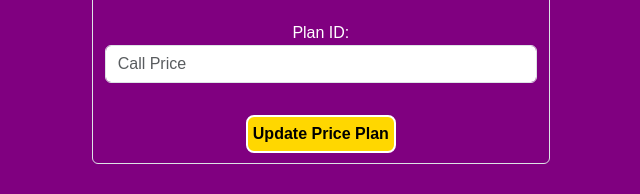
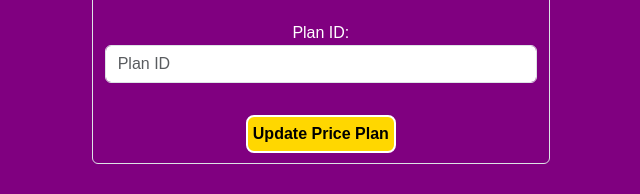
Before and after one commit to SamuNhlapho/price_plans, a plain HTML site: page public/index.html in a window 1280 px wide. Shown: the part 1103-1297 px from the top of the page, 640-1280 px from the left. Drawn offline with nearby package versions, Linux system fonts and the light colour scheme; no server answers.

Commit message:
spelling error

```diff
--- a/public/index.html
+++ b/public/index.html
@@ -134,7 +134,7 @@
                 <input class="form-control" type="number" id="update-call-price" placeholder="Call Price" x-model="callPrice">
                 <br>
                 <label for="update-planID">Plan ID: </label>
-                <input class="form-control mb-2" type="number" id="update-planID" placeholder="Call Price" x-model="planUpdateID">
+                <input class="form-control mb-2" type="number" id="update-planID" placeholder="Plan ID" x-model="planUpdateID">
                 <br>
                 <button x-on:click="planUpdate(planName, smsPrice, callPrice, planUpdateID)">Update Price Plan</button>
             </div>
```
